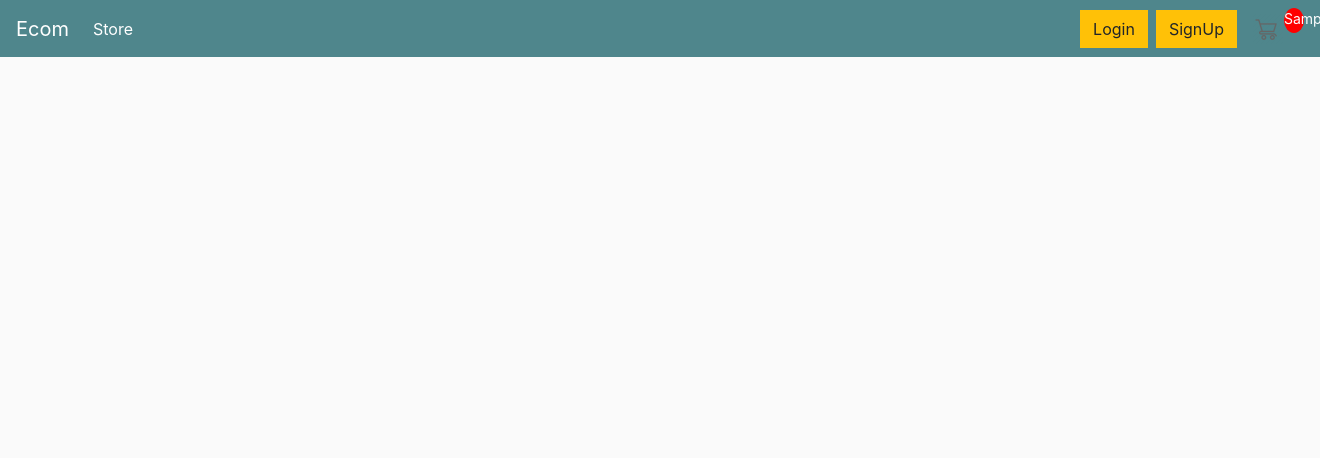
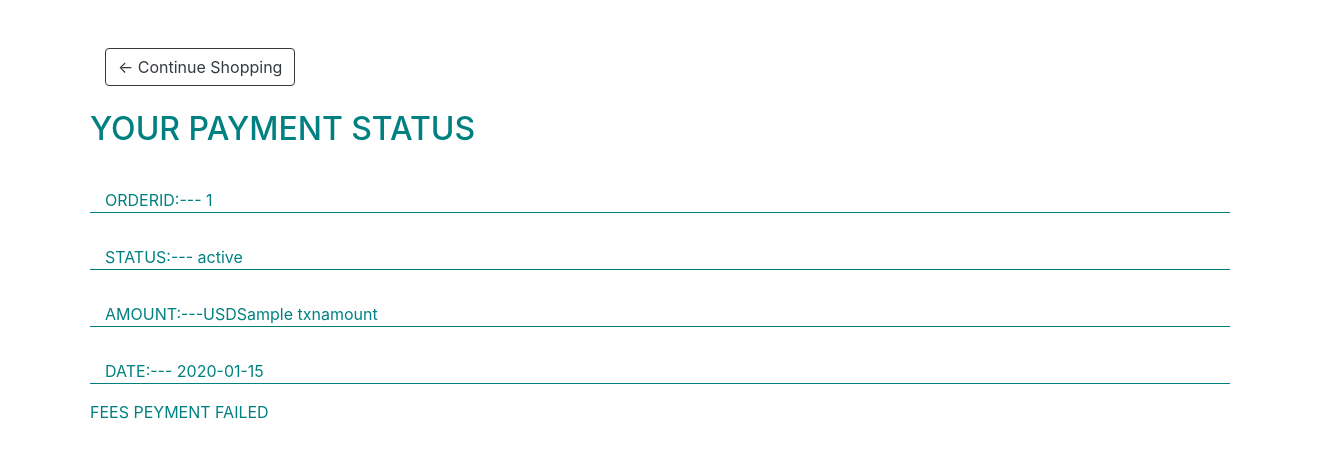
Before and after one commit to GK-SVG/E-commerce, a Django app: template templates/myapp/paymentstatus.html in a window 1320 px wide; the page is wider, and only the part inside the window is pictured. Shown: the top 458 px of that part. Run offline with Django 3.2, Linux system fonts and the light colour scheme; the template is opened without the code that fills it: most values are stand-ins (such as "Sample title", 1, 10 or a date in 2020); some libraries are stand-ins or nearby versions.

Commit message:
payments status template

```diff
--- a/templates/myapp/paymentstatus.html
+++ b/templates/myapp/paymentstatus.html
@@ -1,21 +1,44 @@
-{% extends 'myapp/main.html' %}
-{% block body %}
-<div class="container">
-    {{response}}
-    <div class="col my-4">
+<!DOCTYPE html>
+<html lang="en">
+<head>
+    <meta charset="UTF-8">
+    <meta name="viewport" content="width=device-width, initial-scale=1.0">
+    <link rel="stylesheet" href="https://stackpath.bootstrapcdn.com/bootstrap/4.5.0/css/bootstrap.min.css"
+        integrity="sha384-9aIt2nRpC12Uk9gS9baDl411NQApFmC26EwAOH8WgZl5MYYxFfc+NcPb1dKGj7Sk" crossorigin="anonymous">
+    <title>Payment</title>
+    <style>
+        body{
+            background:white;
+            color: teal;
+        }
+    </style>
+</head>
 
-        <h2>Payment status regarding your order Id {{response.ORDERID}}</h2>
-        {% if response.RESPCODE == '01' %}
-        ORDER SUCCESS
-        {% else %}
-        ORDER FAILURE
-        {% endif%}
+<body>
+    <div class="container my-5">
+    <a  class="btn btn-outline-dark" href="{% url 'store' %}">&#x2190; Continue Shopping</a>
+        <div class="row">
+            <h2 class="my-4"> YOUR PAYMENT STATUS</h2>
+            <div class="col-md-12 my-3" style="border-bottom: 1px solid teal;">ORDERID:--- {{response.ORDERID}}</div>
+            <div class="col-md-12 my-3" style="border-bottom: 1px solid teal;">STATUS:--- {{response.STATUS}}</div>
+            <div class="col-md-12 my-3" style="border-bottom: 1px solid teal;">AMOUNT:---{{response.CURRENCY}}{{response.TXNAMOUNT}}</div>
+            <div class="col-md-12 my-3" style="border-bottom: 1px solid teal;">DATE:--- {{response.TXNDATE}}</div>
+            {% if response.RESPCODE == '01' %}
+            <h2>FEES PAYED SUCCESS</h2>
+            {% else %}
+            FEES PEYMENT  FAILED
+            {% endif%}
+        </div>
+    </div>
+    <script src="https://code.jquery.com/jquery-3.5.1.slim.min.js"
+        integrity="sha384-DfXdz2htPH0lsSSs5nCTpuj/zy4C+OGpamoFVy38MVBnE+IbbVYUew+OrCXaRkfj" crossorigin="anonymous">
+    </script>
+    <script src="https://cdn.jsdelivr.net/npm/popper.js@1.16.0/dist/umd/popper.min.js"
+        integrity="sha384-Q6E9RHvbIyZFJoft+2mJbHaEWldlvI9IOYy5n3zV9zzTtmI3UksdQRVvoxMfooAo" crossorigin="anonymous">
+    </script>
+    <script src="https://stackpath.bootstrapcdn.com/bootstrap/4.5.0/js/bootstrap.min.js"
+        integrity="sha384-OgVRvuATP1z7JjHLkuOU7Xw704+h835Lr+6QL9UvYjZE3Ipu6Tp75j7Bh/kR0JKI" crossorigin="anonymous">
+    </script>
+</body>
 
-    </div>
-
-</div>
-{% endblock %}
-{% block js %}
-<script>
-</script>
-{% endblock %}
+</html>
```
